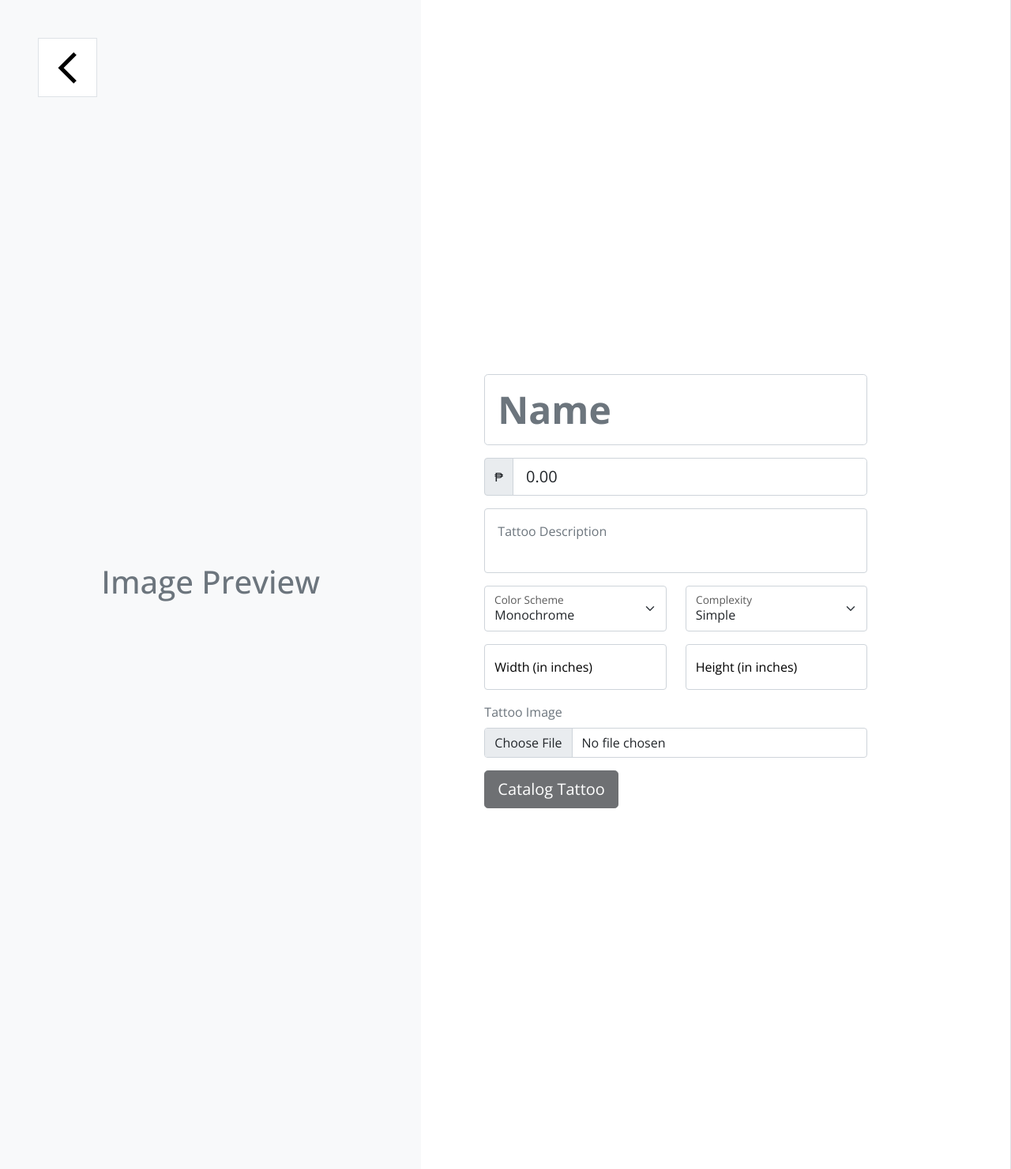
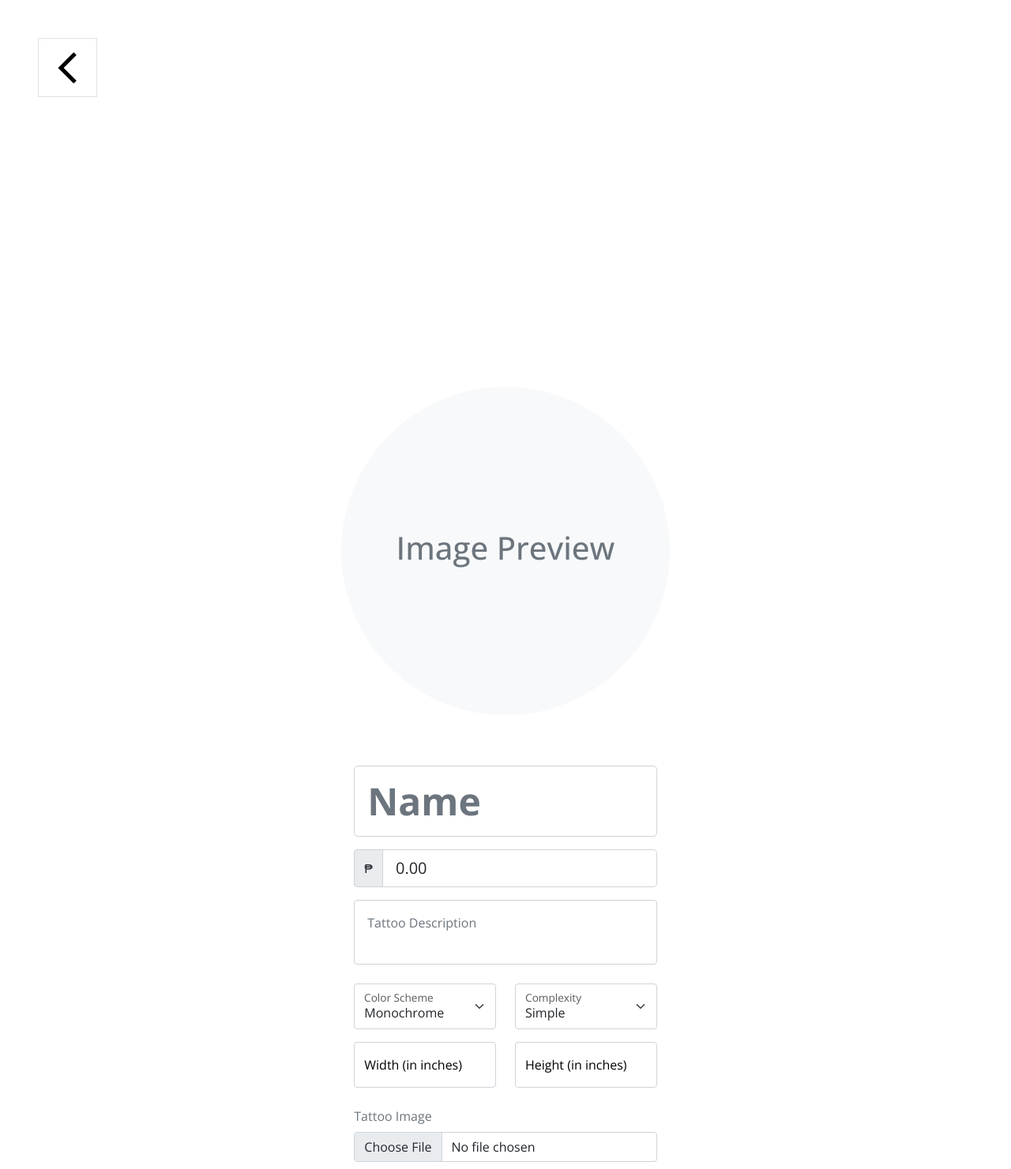
Before and after one commit to angeltee123/Tattooshop, a PHP site: page /admin/new_tattoo.php in a window 1280 px wide. Shown: the whole page at 79% size. Run offline with PHP 8.4, Linux system fonts and the light colour scheme.

Commit message:
optimizations/refactor

```diff
--- a/admin/new_tattoo.php
+++ b/admin/new_tattoo.php
@@ -16,10 +16,10 @@
   <link href="../style/catalogue.css" rel="stylesheet" scoped>
   <style scoped>
     .Catalogue__cards__modal {
-      display: flex;
+      display: flex !important;
     }
 
-    .Catalogue__cards__modal__preview-image {
+    .Catalogue__cards__modal__preview__image {
       display: flex;
       justify-content: center;
       align-items: center;
@@ -27,23 +27,27 @@
       order: -1 !important;
     }
 
-    .Catalogue__cards__modal__preview-body__form {
-      width: 65% !important;
+    @media (max-width: 1400px){
+      .Catalogue__cards__modal__preview {
+        margin-top: 40vh !important;
+      }
     }
   </style>
   <!-- native style -->
   <title>Catalog New Tattoo | NJC Tattoo</title>
 </head>
-<body class="w-100 h-100">
-  <div class="Catalogue__cards__modal">
-    <div class="Catalogue__cards__modal__preview-image col-5" id="Preview">
-      <h1 class="text-muted no-select" id="Preview__text">Image Preview</h1>
+<body>
+  <div class="Catalogue__cards__modal overflow-auto" >
+    <div class="Catalogue__cards__modal__preview" style="width: 39.5%;">
+      <div class="Catalogue__cards__modal__preview__image" id="Preview">
+        <h1 class="text-muted no-select" id="Preview__text">Image Preview</h1>
+      </div>
+    </div>
+    <div class="Catalogue__cards__modal__preview-body flex-grow-1">
       <div class="Catalogue__cards__modal--back">
         <a href="./catalogue.php" class="stretched-link"><span class="material-icons md-48 display-5" style="width: 24px;">arrow_back_ios</span></a>
       </div>
-    </div>
-    <div class="Catalogue__cards__modal__preview-body col">
-      <div class="flex-grow-1">
+      <div>
         <div class="Catalogue__cards__modal__preview-body__form">
           <form id="New-tattoo__form" action="./scripts/php/queries.php" method="POST" enctype="multipart/form-data">
             <div class="my-3">
@@ -59,8 +63,8 @@
               <textarea class="form-control p-3 text-wrap" name="tattoo_description" id="tattoo_description" rows="5" placeholder="Tattoo Description" required></textarea>
               <label id="description_err" class="error-message <?php echo isset($_SESSION['description_err']) ? "d-flex": "d-none"; ?>"><span class="material-icons-outlined fs-6 me-1">info</span><span><?php if(isset($_SESSION['description_err'])) { echo $_SESSION['description_err']; } ?></span></label>
             </div>
-            <div class="row my-3">
-              <div class="col">
+            <div class="row">
+              <div class="col-12 col-lg my-2">
                 <div class="form-floating">
                   <select class="form-select" name="color_scheme" id="color_scheme" required>
                     <option value="Monochrome">Monochrome</option>
@@ -70,7 +74,7 @@
                 </div>
                 <label id="color_scheme_err" class="error-message <?php echo isset($_SESSION['color_scheme_err']) ? "d-flex": "d-none"; ?>"><span class="material-icons-outlined fs-6 me-1">info</span><span><?php if(isset($_SESSION['color_scheme_err'])) { echo $_SESSION['color_scheme_err']; } ?></span></label>
               </div>
-              <div class="col">
+              <div class="col-12 col-lg my-2">
                 <div class="form-floating">
                   <select class="form-select" name="complexity_level" id="complexity_level" required>
                     <option value="Simple">Simple</option>
@@ -81,15 +85,15 @@
                 <label id="complexity_level_err" class="error-message <?php echo isset($_SESSION['complexity_level_err']) ? "d-flex": "d-none"; ?>"><span class="material-icons-outlined fs-6 me-1">info</span><span><?php if(isset($_SESSION['complexity_level_err'])) { echo $_SESSION['complexity_level_err']; } ?></span></label>
               </div>
             </div>
-            <div class="row my-3">
-              <div class="col">
+            <div class="row">
+              <div class="col-12 col-lg my-2">
                 <div class="form-floating">
                   <input type="number" class="form-control" name="tattoo_width" id="tattoo_width" min="1" max="24" placeholder="Width" required/>
                   <label for="tattoo_width">Width (in inches)</label>
                 </div>
                 <label id="width_err" class="error-message <?php echo isset($_SESSION['width_err']) ? "d-flex": "d-none"; ?>"><span class="material-icons-outlined fs-6 me-1">info</span><span><?php if(isset($_SESSION['width_err'])) { echo $_SESSION['width_err']; } ?></span></label>
               </div>
-              <div class="col">
+              <div class="col-12 col-lg my-2">
                 <div class="form-floating">
                   <input type="number" class="form-control" name="tattoo_height" id="tattoo_height" min="1" max="36" placeholder="Height" required/>
                   <label for="tattoo_height">Height (in inches)</label>
--- a/style/catalogue.css
+++ b/style/catalogue.css
@@ -59,7 +59,7 @@
     flex-flow: row nowrap;
     justify-content: center;
     align-items: center;
-    height: 100%;
+    height: 100vh;
     width: 100%;
     top: 0;
     left: 0;
@@ -72,28 +72,32 @@
 }
 
 .Catalogue__cards__modal > div {
-    height: 100vh;
+    height: inherit;
 }
 
-.Catalogue__cards__modal__preview-image {
+.Catalogue__cards__modal__preview {
     order: -1 !important;
-    background-position: center;
-    background-repeat: no-repeat;
-    background-size: cover;
-    background-repeat: no-repeat;
+}
+
+.Catalogue__cards__modal__preview__image {
+    height: inherit;
+    background-position: center !important;
+    background-size: cover !important;
+    background-repeat: no-repeat !important;
 }
 
 .Catalogue__cards__modal__preview-body {
     order: 6 !important;
     display: flex;
+    justify-content: start;
+    align-items: center;
     background-color: #fff;
-    justify-content: center;
-    align-items: center;
-    border-right: 1px solid #dee2e6 !important;
+    border-left: 1px solid #dee2e6;
 }
 
 .Catalogue__cards__modal--back {
     position: absolute;
+    z-index: 1060;
     display: flex;
     flex-flow: column nowrap;
     justify-content: center;
@@ -108,5 +112,43 @@
 }
 
 .Catalogue__cards__modal__preview-body__form {
-    margin-left: 5rem !important;
+    width: 60% !important;
+    margin: 0 0 0 5rem;
 }
+
+/* xxl breakpoint */
+@media (max-width: 1400px){
+    body {
+        overflow: hidden;
+    }
+
+    .Catalogue__cards__modal {
+        flex-flow: column nowrap !important;
+    }
+
+    .Catalogue__cards__modal__preview {
+        position: relative;
+        width: auto !important;
+        height: auto !important;
+        margin-top: 15vh;
+        margin-bottom: 3rem !important;
+    }
+
+    .Catalogue__cards__modal__preview__image {
+        position: relative;
+        min-width: 250px !important;
+        min-height: 250px !important;
+        width: 32.5vw !important;
+        height: 32.5vw !important;
+        border-radius: 50% !important;
+    }
+
+    .Catalogue__cards__modal__preview-body {
+        margin-bottom: 3rem !important;
+        border: none !important;
+    }
+
+    .Catalogue__cards__modal__preview-body__form {
+        margin: 0 auto !important;
+    }
+}
```
Also changed, not shown: admin/catalogue.php (+16 -14 lines), client/explore.php (+9 -22 lines), client/new_reservation.php (+34 -15 lines), client/style/explore.css (+5 -84 lines), client/style/new_reservation.css (deleted, +0 -46 lines).
